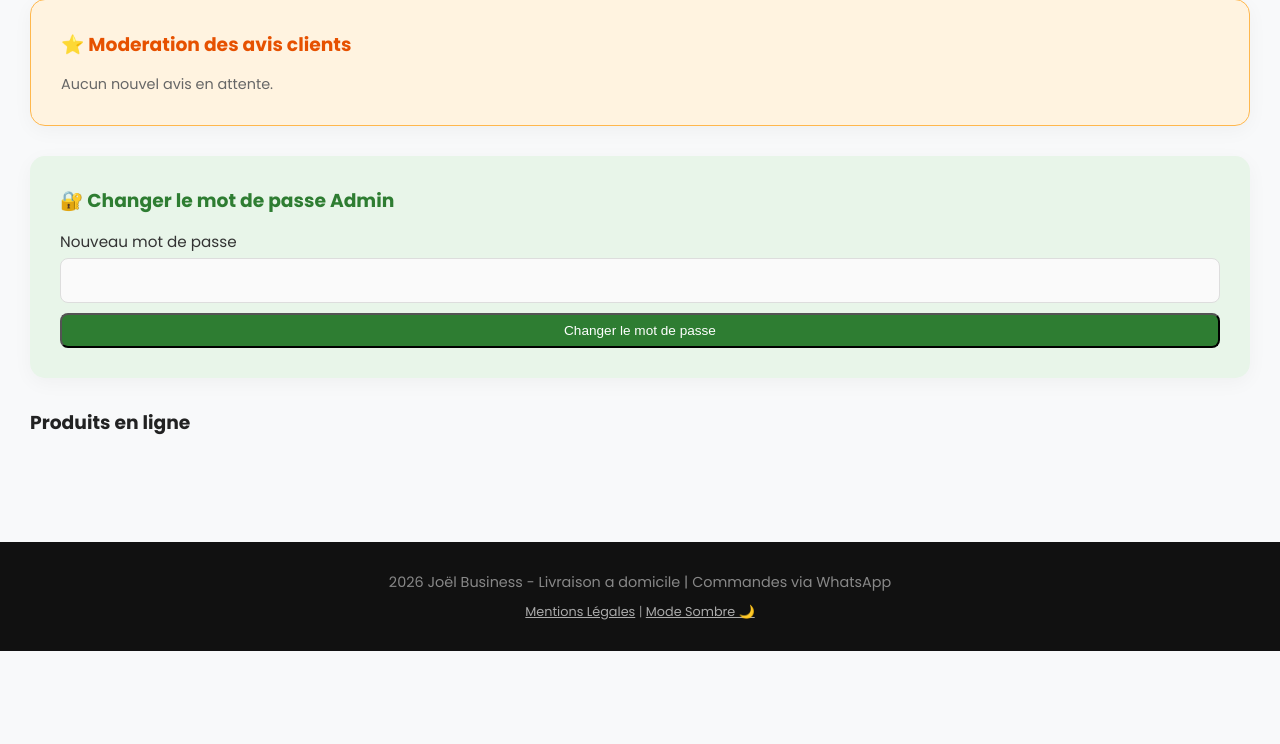
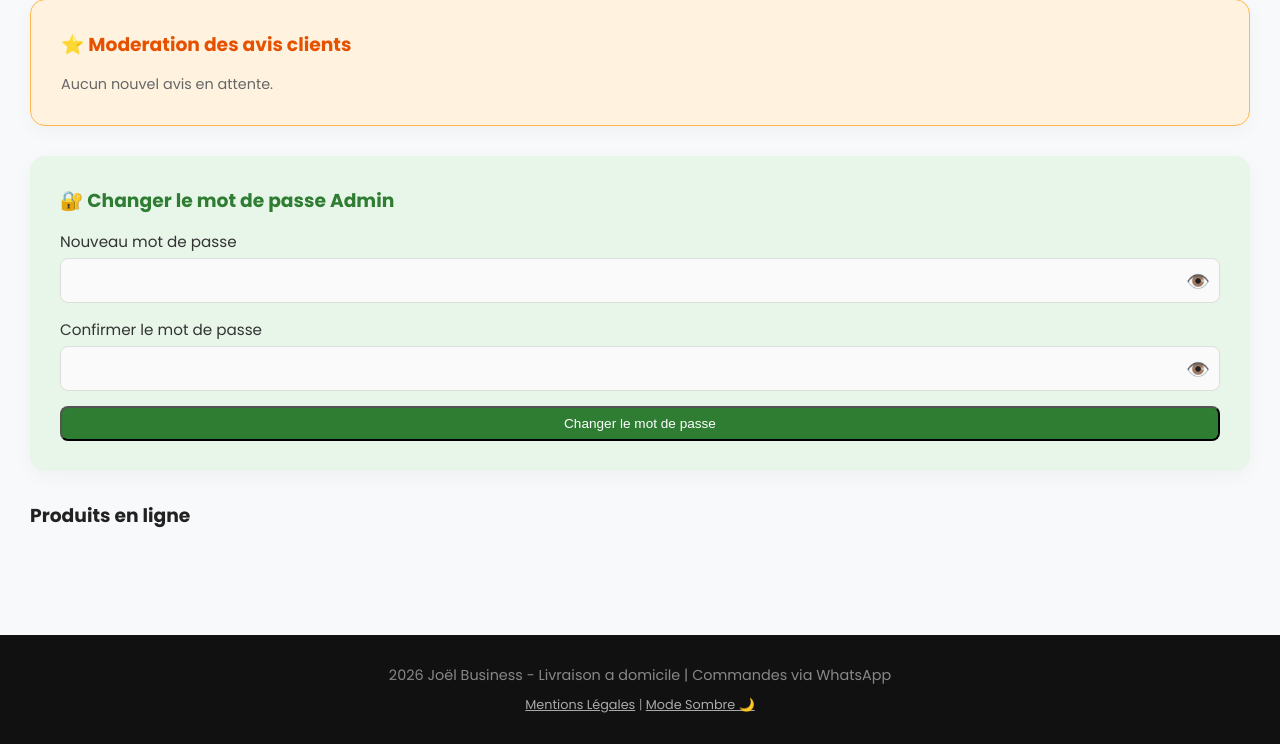
Before and after one commit to jacobilisadjiga243-oss/joel-business, a Python web app: template templates/admin_dashboard.html in a window 1280 px wide. Shown: the part 2170-2914 px from the top of the page. Before the commit the page ends 2821 px from the top, so only its background shows below. Run offline with Jinja, Linux system fonts and the light colour scheme; the template is opened without the code that fills it, so the values that code supplies are empty.

Commit message:
Ajout confirmation et bouton oeil pour le mot de passe

```diff
--- a/templates/admin_dashboard.html
+++ b/templates/admin_dashboard.html
@@ -1,5 +1,18 @@
 {% extends "base.html" %}
-{% block title %}Tableau de Bord - Joel Business{% endblock %}
+{% block title %}Tableau de Bord - Joel Business    <script>
+        function toggleMdp(inputId, eyeId) {
+            const input = document.getElementById(inputId);
+            const eye = document.getElementById(eyeId);
+            if (input.type === "password") {
+                input.type = "text";
+                eye.innerHTML = "🙈";
+            } else {
+                input.type = "password";
+                eye.innerHTML = "👁️";
+            }
+        }
+    </script>
+{% endblock %}
 
 {% block content %}
 <section class="produits-section" style="padding-top: 20px;">
@@ -148,8 +161,18 @@
         <h3 style="margin-bottom: 15px; color: #2e7d32;">🔐 Changer le mot de passe Admin</h3>
         <form method="POST" action="/admin/changer-mdp">
             <label>Nouveau mot de passe</label>
-            <input type="password" name="nouveau_mdp" required minlength="4" style="width: 100%; padding: 10px; border: 1px solid #ddd; border-radius: 8px;">
-            <button type="submit" class="btn-secondary" style="background: #2e7d32; margin-top: 10px; width: 100%;">Changer le mot de passe</button>
+            <div style="position: relative; margin-bottom: 10px;">
+                <input type="password" name="nouveau_mdp" id="mdp1" required minlength="4" style="width: 100%; padding: 10px; padding-right: 40px; border: 1px solid #ddd; border-radius: 8px;">
+                <span onclick="toggleMdp('mdp1', 'eye1')" id="eye1" style="position: absolute; right: 10px; top: 50%; transform: translateY(-50%); cursor: pointer; font-size: 1.2rem;">👁️</span>
+            </div>
+
+            <label>Confirmer le mot de passe</label>
+            <div style="position: relative; margin-bottom: 15px;">
+                <input type="password" name="confirmation_mdp" id="mdp2" required minlength="4" style="width: 100%; padding: 10px; padding-right: 40px; border: 1px solid #ddd; border-radius: 8px;">
+                <span onclick="toggleMdp('mdp2', 'eye2')" id="eye2" style="position: absolute; right: 10px; top: 50%; transform: translateY(-50%); cursor: pointer; font-size: 1.2rem;">👁️</span>
+            </div>
+
+            <button type="submit" class="btn-secondary" style="background: #2e7d32; width: 100%;">Changer le mot de passe</button>
         </form>
     </div>
 
@@ -169,4 +192,17 @@
         {% endfor %}
     </div>
 </section>
+    <script>
+        function toggleMdp(inputId, eyeId) {
+            const input = document.getElementById(inputId);
+            const eye = document.getElementById(eyeId);
+            if (input.type === "password") {
+                input.type = "text";
+                eye.innerHTML = "🙈";
+            } else {
+                input.type = "password";
+                eye.innerHTML = "👁️";
+            }
+        }
+    </script>
 {% endblock %}
```
Also changed, not shown: app.py (line endings or trailing spaces).
